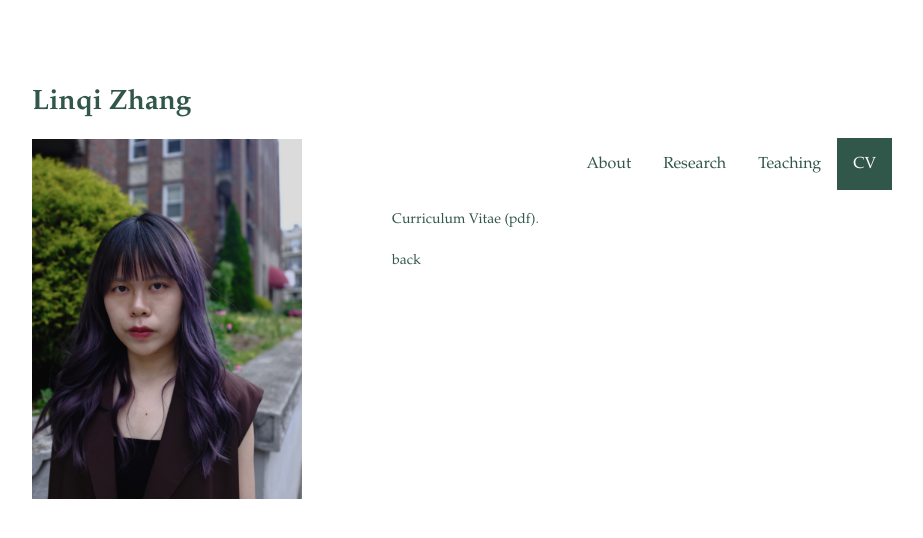
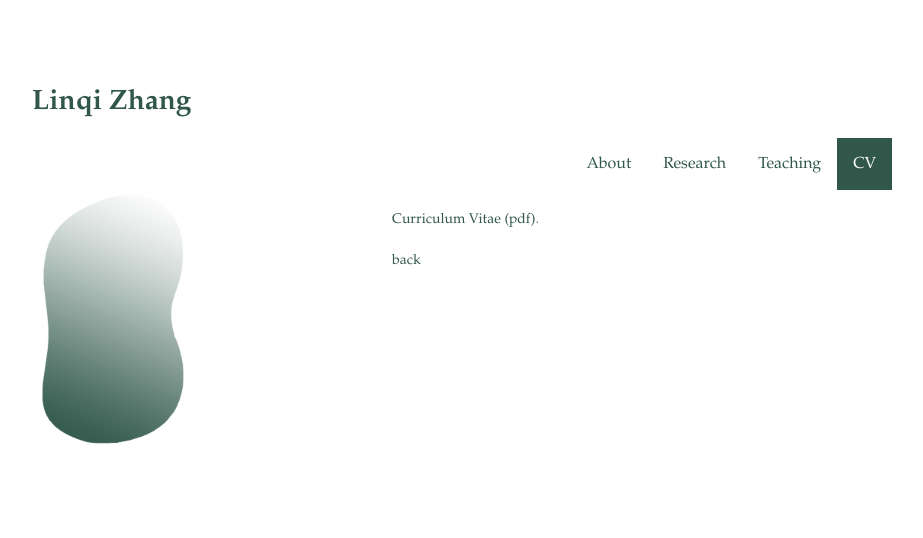
Before and after one commit to zhanglinqi/zhanglinqi.github.io, a Jekyll site: the page built from cv.md, in a window 1280 px wide. Shown: the top 538 px of the page, without its empty margins (178-1101 px from the left). Built offline with Jekyll 4.4.1, drawn with Linux system fonts in a browser that asks for light colours.

Commit message:
update layout

```diff
--- a/_layouts/cv.html
+++ b/_layouts/cv.html
@@ -16,8 +16,8 @@
       <header>
         <h1><a href="{{ "/" | absolute_url }}">{{ site.title | default: site.github.repository_name }}</a></h1>
 
-        {% if site.logo %}
-          <img src="{{site.logo | relative_url}}" alt="Logo" />
+        <!-- {% if site.logo %} -->
+          <img src="assets/img/deco2.png" />
           <p>
             <em>
               <small>
```
Also changed, not shown: assets/img/deco2.png (added).
